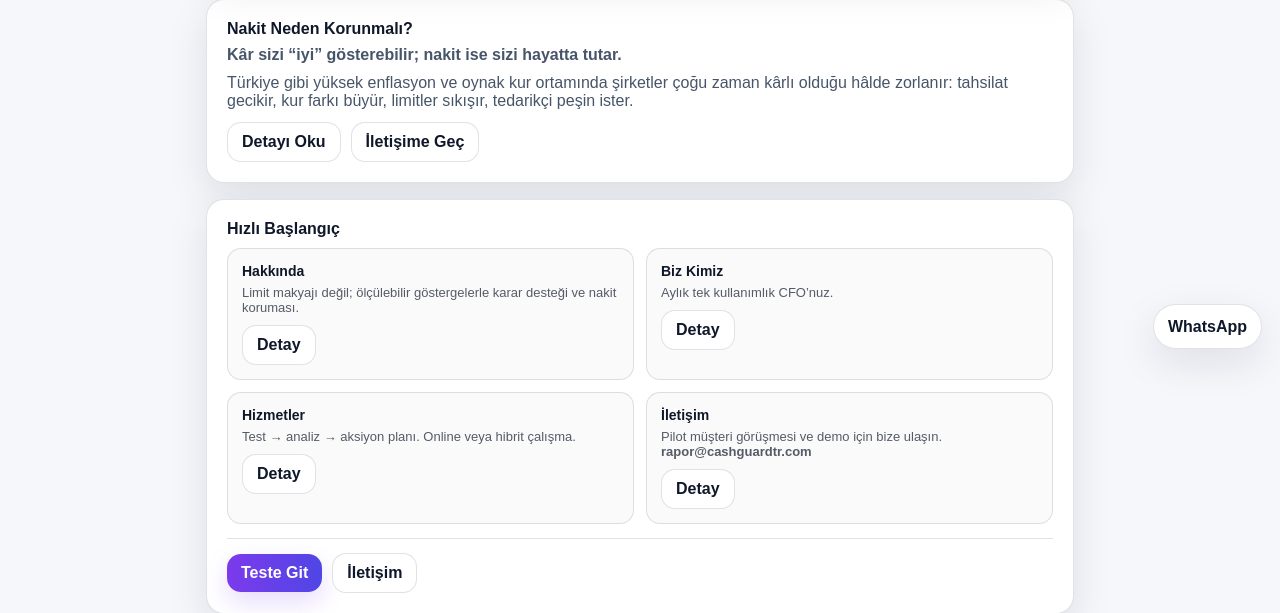
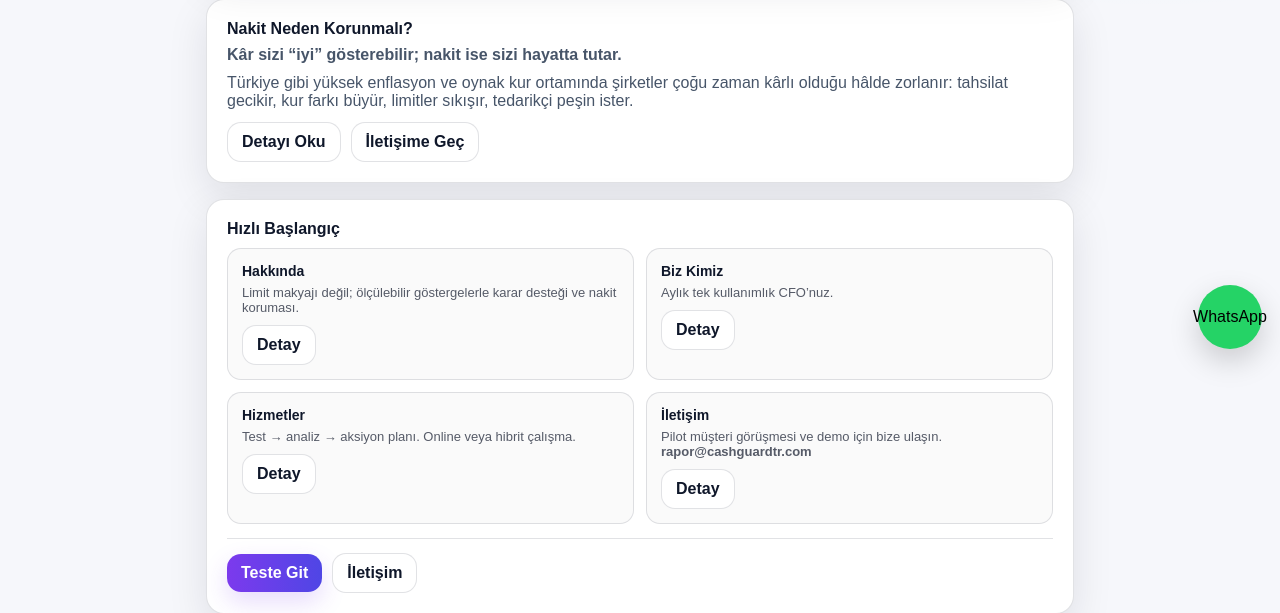
Before and after one commit to osmanekinci26/cashguardtr, a FastAPI app: page / in a window 1280 px wide. Shown: the part 433-1046 px from the top of the page. Run offline with FastAPI, Linux system fonts and the light colour scheme.

Commit message:
Make WhatsApp button icon-only green FAB

```diff
--- a/app/static/style.css
+++ b/app/static/style.css
@@ -368,19 +368,28 @@ input, select {
 
 /* =========================================================
    WhatsApp Live Support Widget (global)
-   (HTML/JS snippet will be added to base.html)
    ========================================================= */
 .wa-widget{ position: fixed; right: 18px; bottom: 18px; z-index: 9999; }
+
+/* ✅ WhatsApp FAB: icon-only, green, round */
 .wa-fab{
-  padding: 12px 14px;
-  border-radius: 999px;
-  border: 1px solid var(--border);
-  background: #ffffff;
-  color: var(--text);
-  box-shadow: var(--shadow);
-  cursor: pointer;
-  font-weight: 900;
+  width:64px;
+  height:64px;
+  border-radius:50%;
+  border:none;
+  background:#25D366;
+  box-shadow:0 12px 30px rgba(0,0,0,.18);
+  cursor:pointer;
+  display:flex;
+  align-items:center;
+  justify-content:center;
+  transition:.2s;
 }
+.wa-fab:hover{
+  transform: scale(1.08);
+  box-shadow:0 16px 36px rgba(0,0,0,.22);
+}
+
 .wa-panel{
   width: 320px;
   max-width: calc(100vw - 36px);
```
